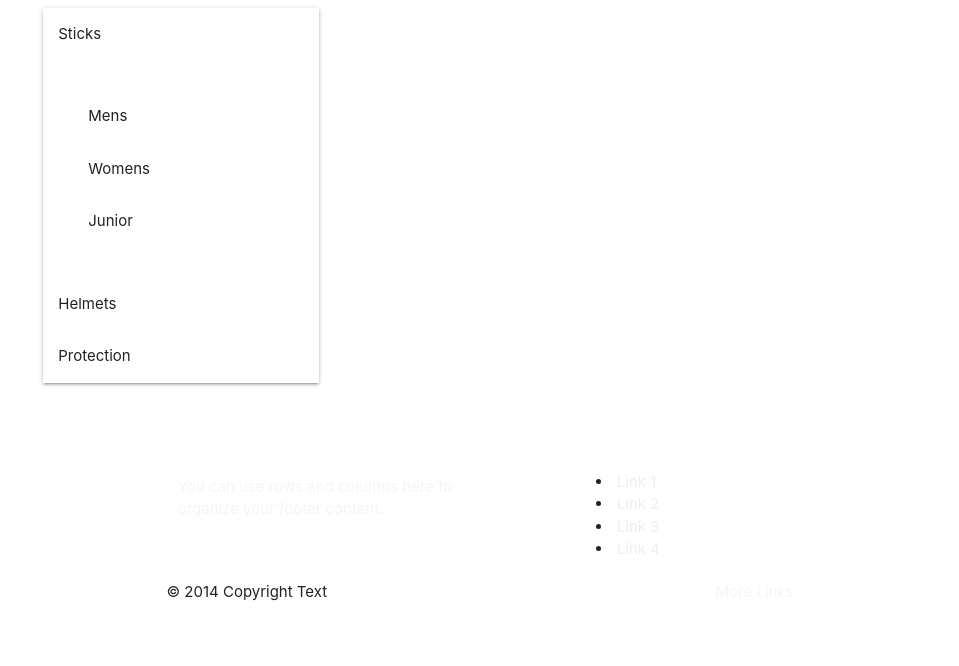
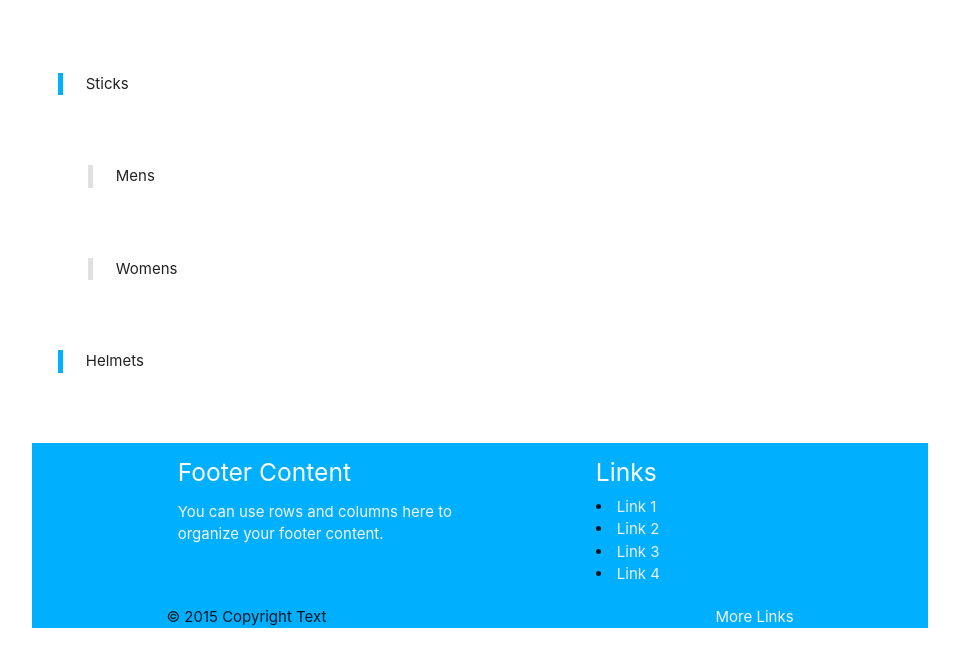
Before and after one commit to nickmcblain/MidPocket, a website: page app/index.html in a window 1280 px wide. Both pictures are taken after a click on the element "Sticks". Shown: the whole page, without its empty margins (160-1119 px from the left). Drawn offline with nearby package versions, Linux system fonts and the light colour scheme; files that its build step writes are made by us from their sources.

Commit message:
Finished implementation for product navigation

```diff
--- a/app/index.html
+++ b/app/index.html
@@ -22,35 +22,26 @@
     <![endif]-->
 
     <!-- Add your site or application content here -->
-    <div class="container" ng-controller="MainController">
+    <div class="container">
       <header>
-
+        <!-- <div class="row">
+          <div class="col l8 m12 s12">
+            <img class="responsive-img" src="images/logo.png">
+          </div>
+        </div> -->
       </header>
-      <main>
+      <main ng-controller="NavController">
         <div class="row">
           <div class="col l4 s8">
             <ul class="collapsible">
-              <li>
-                <div class="collapsible-header">Sticks</div>
-                <div class="collapsible-body">
-                  <div class="collapsible-header">Mens</div>
-                  <div class="collapsible-body">
-                    <div class="collapsible-header">Attack</div>
-                    <div class="collapsible-header">Defence</div>
+              <li ng-repeat="item in menuItems">
+                <div class="collapsible-header"><blockquote class="blockquote-primary">{{item.header}}</blockquote></div>
+                <div class="collapsible-body" ng-repeat="subheader in item.subheaders">
+                  <div class="collapsible-header"><blockquote class="blockquote-secondary">{{subheader.header}}</blockquote></div>
+                  <div class="collapsible-body" ng-repeat="subheader2 in subheader.subheaders">
+                    <div class="collapsible-header"><blockquote class="blockquote-secondary">{{subheader2.header}}</blockquote></div>
                   </div>
-                  <div class="collapsible-header">Womens</div>
-                  <div class="collapsible-body"></div>
-                  <div class="collapsible-header">Junior</div>
-                  <div class="collapsible-body"></div>
                 </div>
-              </li>
-              <li>
-                <div class="collapsible-header">Helmets</div>
-                <div class="collapsible-body"><p>Lorem ipsum dolor sit amet.</p></div>
-              </li>
-              <li>
-                <div class="collapsible-header">Protection</div>
-                <div class="collapsible-body"><p>Lorem ipsum dolor sit amet.</p></div>
               </li>
             </ul>
           </div>
@@ -59,9 +50,9 @@
           </div>
         </div>
       </main>
-      <footer>
+      <footer class="light-blue accent-3">
           <div class="container">
-            <div class="row">
+            <div class="row ">
               <div class="col l6 s12">
                 <h5 class="white-text">Footer Content</h5>
                 <p class="grey-text text-lighten-4">You can use rows and columns here to organize your footer content.</p>
@@ -77,7 +68,7 @@
           </div>
           <div class="footer-copyright">
             <div class="container">
-            © 2014 Copyright Text
+            © 2015 Copyright Text
             <a class="grey-text text-lighten-4 right" href="#!">More Links</a>
             </div>
           </div>
@@ -96,9 +87,9 @@
        ga('send', 'pageview');
     </script>
 
-    <!--Import jQuery before materialize.js-->
+    <!--Import jQuery-->
     <script type="text/javascript" src="https://code.jquery.com/jquery-2.1.1.min.js"></script>
-    <script type="text/javascript" src="../bower_components/materialize/dist/js/materialize.min.js"></script>
+
 
     <!-- build:js(.) scripts/oldieshim.js -->
     <!--[if lt IE 9]>
@@ -117,5 +108,8 @@
         <script src="scripts/app.js"></script>
         <script src="scripts/controllers/main.js"></script>
         <!-- endbuild -->
+
+    <!--Import materialize.min.js-->
+    <script type="text/javascript" src="../bower_components/materialize/dist/js/materialize.min.js"></script>
 </body>
 </html>
--- a/app/scripts/app.js
+++ b/app/scripts/app.js
@@ -10,6 +10,49 @@
  */
 var app = angular.module('midpocketApp', []);
 
-  app.controller('MainController', function($scope) {
-  	$('.collapsible').collapsible({ "accordion" : false });
+  app.controller('NavController', function($scope, $timeout) {
+  	$scope.menuItems = [
+  		{
+  			header: 'Sticks',
+  			subheaders: [
+  				{
+  					header: 'Mens',
+	  				subheaders: [
+	  					{header: 'Strung'},
+	  					{header: 'Unstrung'}
+	  				]
+  				},
+  				{
+  					header: 'Womens',
+	  				subheaders: [
+	  					{header: 'Strung'},
+	  					{header: 'Unstrung'}
+	  				]
+  				}
+  			]
+  		},
+  		{
+  			header: 'Helmets',
+  			subheaders: [
+  				{
+  					header: 'Mens',
+	  				subheaders: [
+	  					{header: 'Big'},
+	  					{header: 'Small'}
+	  				]
+  				},
+  				{
+  					header: 'Womens',
+	  				subheaders: [
+	  					{header: 'Big'},
+	  					{header: 'Small'}
+	  				]
+  				}
+  			]
+  		}
+  	];
+
+  	$timeout(function() {
+  		$('.collapsible').collapsible({ "accordion" : false });
+  	}, 10);
   });
--- a/app/styles/main.css
+++ b/app/styles/main.css
@@ -1,3 +1,13 @@
+/**********************************************************
+ **********************************************************
+ ************************* Header *************************
+ **********************************************************
+ **********************************************************/
+
+header {
+	margin-top: 2em;
+}
+
 /**********************************************************
  **********************************************************
  *********************** Navigation ***********************
@@ -22,6 +32,8 @@
 
 .collapsible {
   border: none;
+  box-shadow: none;
+  -webkit-box-shadow: none;
 }
 
 .collapsible-header {
@@ -30,4 +42,13 @@
 
 .collapsible-body {
   border: none;
+  padding: 0 2em 0 2em;
 }
+
+.blockquote-primary {
+	border-left: 5px solid #00B0FF;
+}
+
+.blockquote-secondary {
+	border-left: 5px solid #E0E0E0;
+}
```
Also changed, not shown: app/images/logo.png (added).
